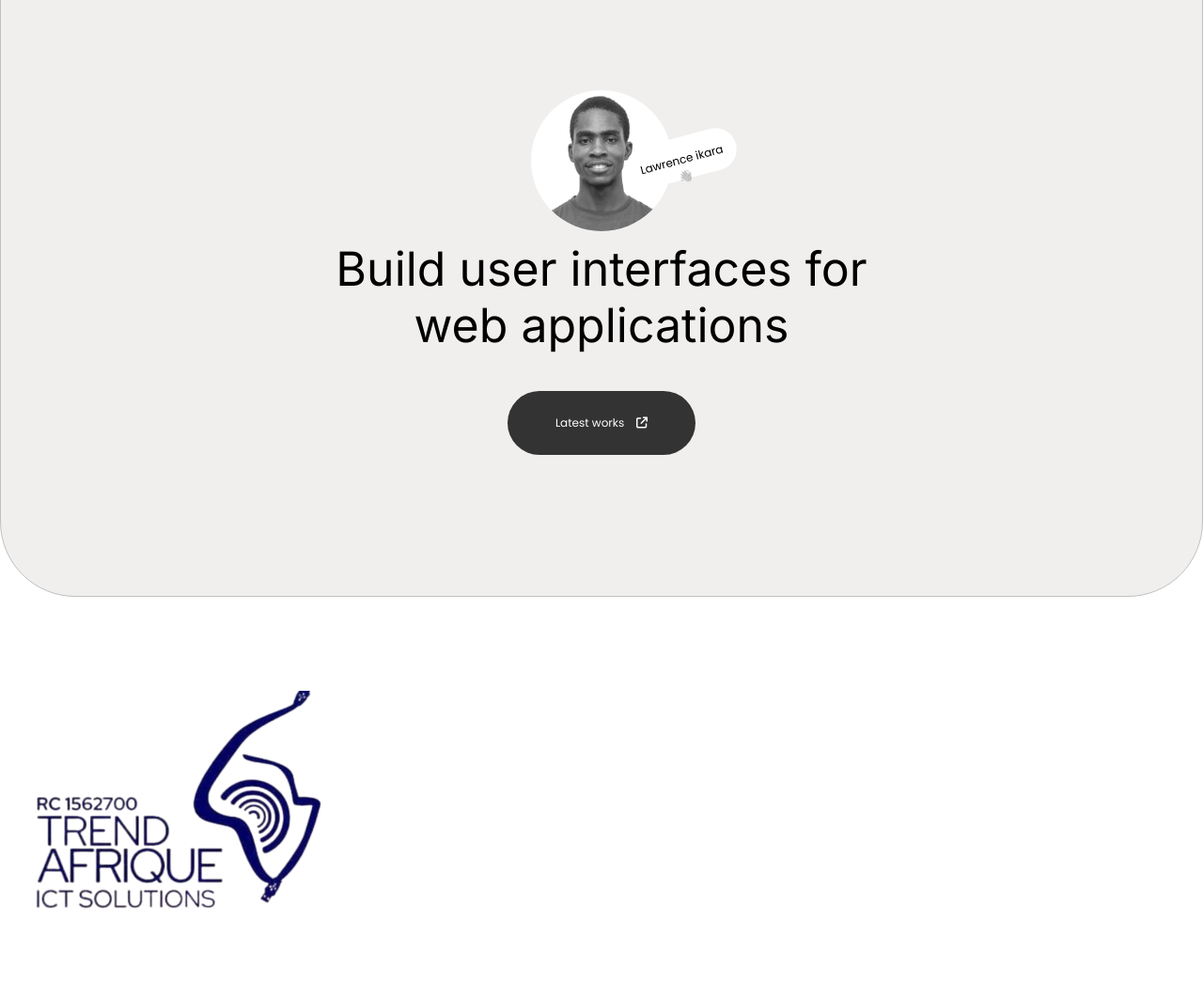
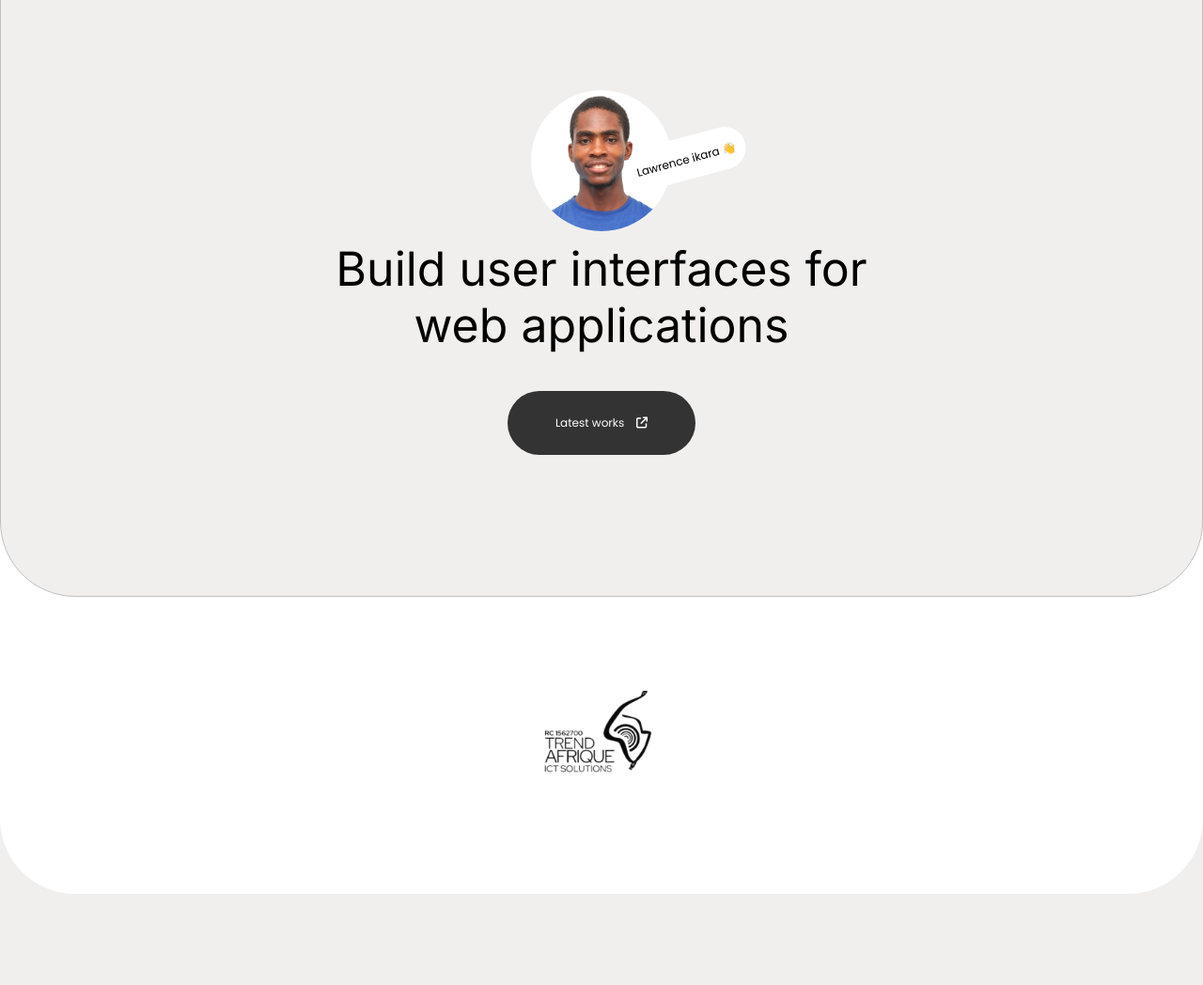
Before and after one commit to Lawrence-afi/Lawrenceikara, a plain HTML site: page index.html in a window 1280 px wide. Shown: the part 120-1168 px from the top of the page at 94% size. Drawn offline with nearby package versions, Linux system fonts and the light colour scheme.

Commit message:
Update styles.css
I updated the css files

```diff
--- a/styles.css
+++ b/styles.css
@@ -13,6 +13,11 @@ header{
   border-bottom-left-radius: 80px;
   border-bottom-right-radius: 80px;
   border: 0.3px solid #c0c0c0;
+}
+.projects{
+  display: flex;
+  justify-content: center;
+  align-items: baseline;
 }
 #welcome-section h1{
   width: 100%;
@@ -35,7 +40,6 @@ header{
   background-color: scroll;
   background-position: center;
   background-size: 150px;
-  filter: grayscale(100%);
 }
 .profile-box{
     border-radius: 30px;
@@ -44,20 +48,20 @@ header{
     transform: rotate(-15deg);
     background-color: white;
     display: block;
-    min-width: 120px;
+    min-width: 130px;
     height: auto;
     text-align: center;
     padding: 15px 10px;
-    position: absolute;
+    position: relative;
     left: 95px;
     top: 45px;
 }
+
 nav{
   margin-bottom: 80px;
   font-size: 12px;
   font-family: impact;
   font-weight: 600;
-  #position: fixed;
 }
 nav ul{
   list-style-type: none;
@@ -70,8 +74,9 @@ nav ul{
 nav ul li{
   #display: inline-block;
 }
-.Logo2,.logo1{
+.brand-logo{
   filter: grayscale(100%);
+  width: 150px;
 }
 .btn-pills{
   display: inline-block;
@@ -290,4 +295,4 @@ hr{
   .projects{
     padding: 100px 0;
   }
-}
+  }}
```
